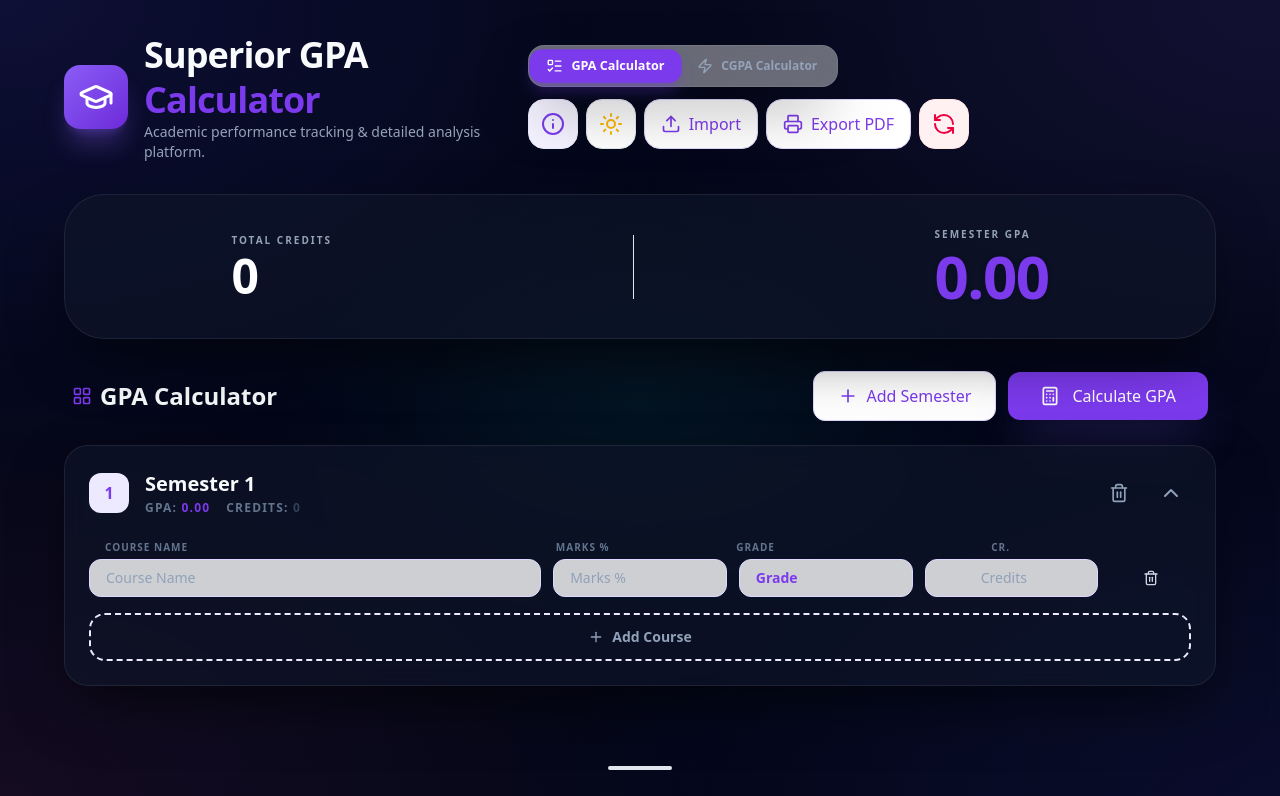
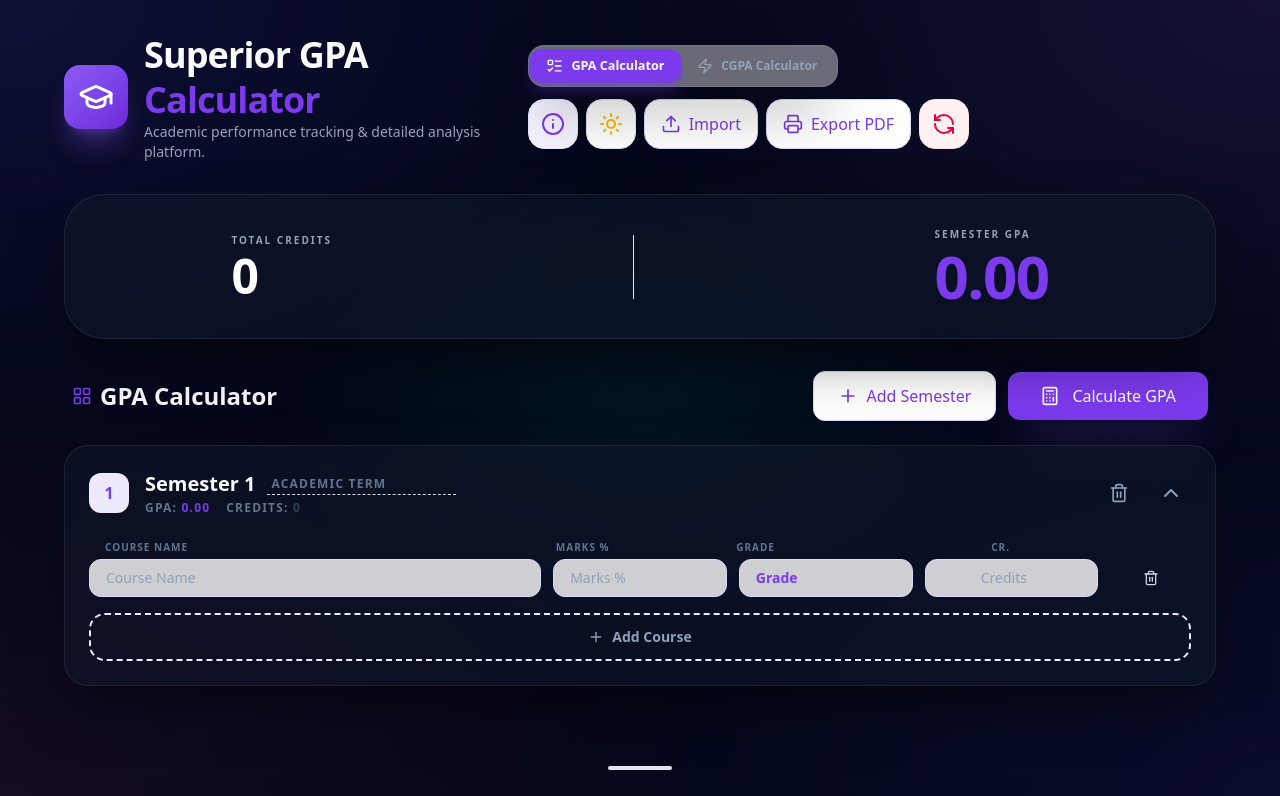
Before and after one commit to Kashif-Khokhar/GPA-Calculator, a React (Vite) app: page / in a window 1280 px wide. Shown: the top 796 px of the page. Built offline with nearby package versions, Linux system fonts and the light colour scheme.

Commit message:
fix export

```diff
--- a/src/App.jsx
+++ b/src/App.jsx
@@ -27,12 +27,13 @@ import { calculateDetailedGPA, calculateQuickGPA } from './utils/gradeCalculatio
 const App = () => {
   // Custom Hooks
   const [isDarkMode, setIsDarkMode] = useDarkMode();
-  const {
+    const {
     semesters,
     setSemesters,
     addSemester,
     removeSemester,
     updateSemester,
+    updateSemesterTerm,
     addCourseToSemester,
     removeCourseFromSemester,
     resetSemesters
@@ -231,6 +232,7 @@ const App = () => {
                       semester={sem}
                       semesterIndex={idx}
                       onUpdate={(courseIdx, field, value) => updateSemester(idx, courseIdx, field, value)}
+                      onUpdateTerm={(newTerm) => updateSemesterTerm(idx, newTerm)}
                       onRemove={() => setShowDeleteSemester(sem.id)}
                       onAddCourse={() => addCourseToSemester(idx)}
                       onRemoveCourse={(courseIdx) => removeCourseFromSemester(idx, courseIdx)}
--- a/src/components/PrintReport.jsx
+++ b/src/components/PrintReport.jsx
@@ -154,7 +154,7 @@ export const PrintReport = ({ details, semesters, cumulativeResults }) => {
                 </div>
                 <div>
                   <h3 className="font-bold text-lg uppercase tracking-wide">Semester {idx + 1}</h3>
-                  <p className="text-xs text-slate-300">Academic Term</p>
+                  <p className="text-xs text-slate-300">{semester.term || 'Academic Term'}</p>
                 </div>
               </div>
               <div className="flex gap-8">
@@ -246,7 +246,7 @@ export const PrintReport = ({ details, semesters, cumulativeResults }) => {
       </div>
 
       {/* Developer and Website Reference */}
-      <div className="mt-6 flex flex-col items-center gap-1 text-[10px] text-slate-400 font-medium">
+      <div className="mt-6 hidden sm:flex flex-col items-center gap-1 text-[10px] text-slate-400 font-medium print:flex">
         <p>Developed by <span className="text-brand-600 font-bold">Kashif Khokhar</span></p>
         <p className="tracking-widest uppercase">https://gpa-calculator-chi-gilt.vercel.app/</p>
       </div>
--- a/src/components/SemesterCard.jsx
+++ b/src/components/SemesterCard.jsx
@@ -4,7 +4,7 @@ import { Plus, Trash2, ChevronUp, ChevronDown } from 'lucide-react';
 import { CourseRow } from './CourseRow.jsx';
 import { getGradePoints } from '../utils/gradeCalculations.js';
 
-export const SemesterCard = ({ semester, onUpdate, onRemove, onAddCourse, onRemoveCourse, semesterIndex }) => {
+export const SemesterCard = ({ semester, onUpdate, onRemove, onAddCourse, onRemoveCourse, onUpdateTerm, semesterIndex }) => {
   const [isOpen, setIsOpen] = useState(true);
 
   // Calculate semester GPA
@@ -24,8 +24,21 @@ export const SemesterCard = ({ semester, onUpdate, onRemove, onAddCourse, onRemo
           <div className="w-10 h-10 bg-brand-100 dark:bg-brand-900/30 text-brand-600 dark:text-brand-400 rounded-xl flex items-center justify-center font-bold">
             {semesterIndex + 1}
           </div>
-          <div>
-            <h2 className="text-xl font-bold transition-all">Semester {semesterIndex + 1}</h2>
+          <div className="flex-1 min-w-0">
+            <div className="flex items-center gap-3">
+              <h2 className="text-xl font-bold transition-all">Semester {semesterIndex + 1}</h2>
+              <input
+                type="text"
+                value={semester.term || ''}
+                onChange={(e) => {
+                  e.stopPropagation();
+                  onUpdateTerm(e.target.value);
+                }}
+                onClick={(e) => e.stopPropagation()}
+                placeholder="Academic Term (e.g. FALL 2023)"
+                className="text-xs font-bold text-slate-500 dark:text-slate-400 uppercase tracking-widest bg-transparent border-b border-dashed border-slate-300 dark:border-slate-700 focus:border-brand-500 outline-none px-1 py-0.5"
+              />
+            </div>
             <div className="flex gap-4 text-xs font-bold text-slate-500 dark:text-slate-400 uppercase tracking-widest mt-0.5">
               <span>GPA: <span className="text-brand-600 dark:text-brand-400 font-extrabold">{sgpa}</span></span>
               <span>Credits: <span className="text-slate-700 dark:text-slate-300 font-extrabold">{totalCredits}</span></span>
--- a/src/hooks/useSemesters.js
+++ b/src/hooks/useSemesters.js
@@ -3,12 +3,13 @@ import { getGradeFromPercentage } from '../utils/calculator.js';
 
 export function useSemesters() {
     const [semesters, setSemesters] = useState([
-        { id: 1, courses: [{ id: 1, name: '', grade: '', credits: '', marks: '' }] }
+        { id: 1, term: 'Academic Term', courses: [{ id: 1, name: '', grade: '', credits: '', marks: '' }] }
     ]);
 
     const addSemester = useCallback(() => {
         setSemesters(prev => [...prev, {
             id: Math.max(...prev.map(s => s.id), 0) + 1,
+            term: 'Academic Term',
             courses: [{ id: 1, name: '', grade: '', credits: '', marks: '' }]
         }]);
     }, []);
@@ -19,6 +20,17 @@ export function useSemesters() {
                 return prev.filter(sem => sem.id !== id);
             }
             return prev;
+        });
+    }, []);
+
+    const updateSemesterTerm = useCallback((semesterIndex, newTerm) => {
+        setSemesters(prev => {
+            const newSemesters = [...prev];
+            newSemesters[semesterIndex] = {
+                ...newSemesters[semesterIndex],
+                term: newTerm
+            };
+            return newSemesters;
         });
     }, []);
 
@@ -80,7 +92,7 @@ export function useSemesters() {
     }, []);
 
     const resetSemesters = useCallback(() => {
-        setSemesters([{ id: 1, courses: [{ id: 1, name: '', grade: '', credits: '', marks: '' }] }]);
+        setSemesters([{ id: 1, term: 'Academic Term', courses: [{ id: 1, name: '', grade: '', credits: '', marks: '' }] }]);
     }, []);
 
     return {
@@ -89,6 +101,7 @@ export function useSemesters() {
         addSemester,
         removeSemester,
         updateSemester,
+        updateSemesterTerm,
         addCourseToSemester,
         removeCourseFromSemester,
         resetSemesters
--- a/src/utils/pdfParser.js
+++ b/src/utils/pdfParser.js
@@ -59,10 +59,15 @@ function parseResultText(text) {
     let semesterIdCounter = 1;
     let pendingCourse = null; // Buffer for multi-line courses
 
-    const createSemester = (label = '') => {
-        console.log('Creating semester:', label);
+    const createSemester = (term = '') => {
+        console.log('Creating semester with term:', term);
+        // Extract only the term part (e.g. FALL 2023) and ignore trailing SGPA/CGPA
+        const termMatch = term.match(/(?:term:\s*)?([a-z]+\s+\d{4})/i);
+        const cleanedTerm = termMatch ? termMatch[1].toUpperCase() : term.replace(/term:/i, '').trim();
+
         return {
             id: Date.now() + semesterIdCounter++,
+            term: cleanedTerm || 'Academic Term',
             courses: []
         };
     };
```
